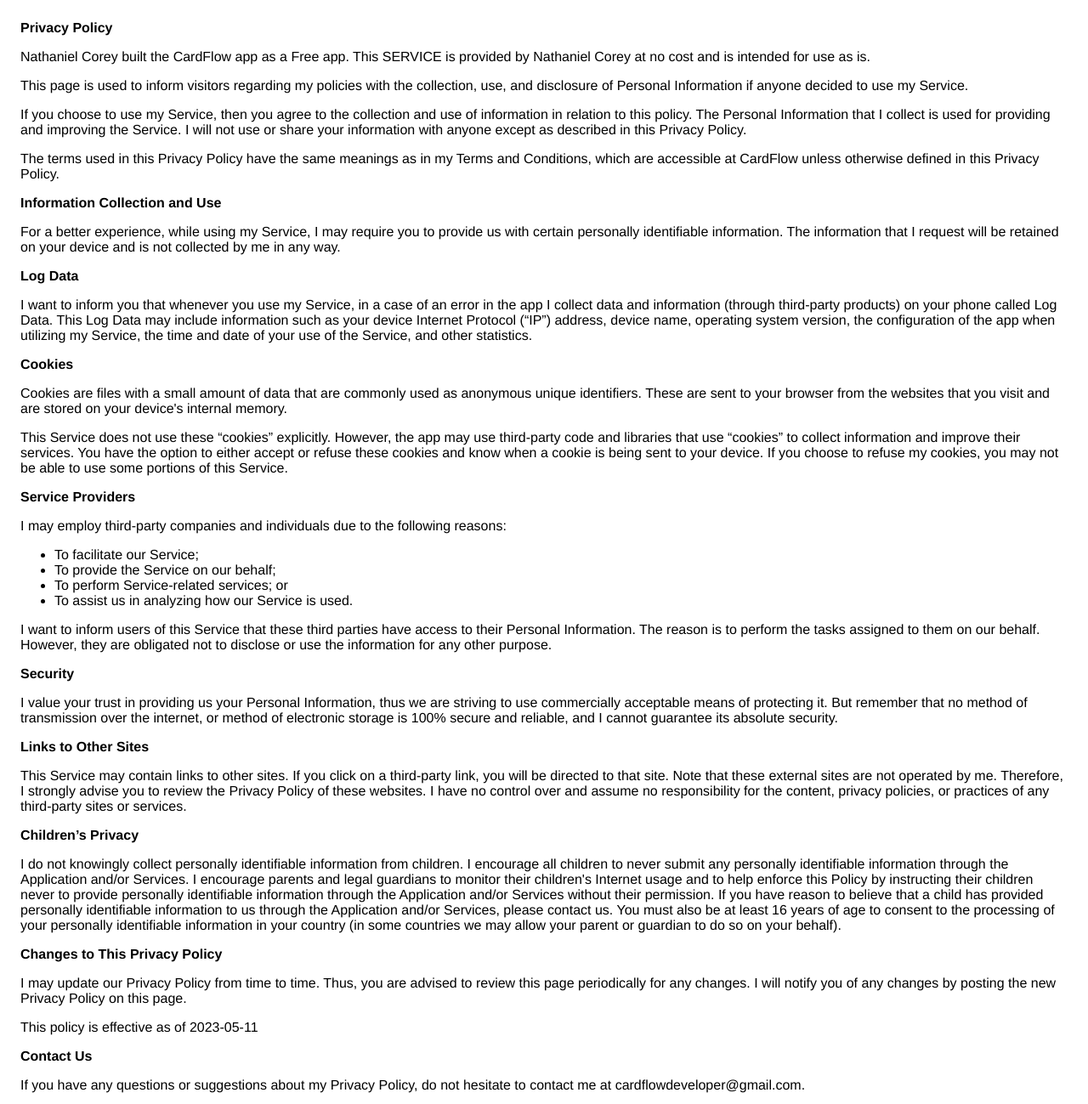
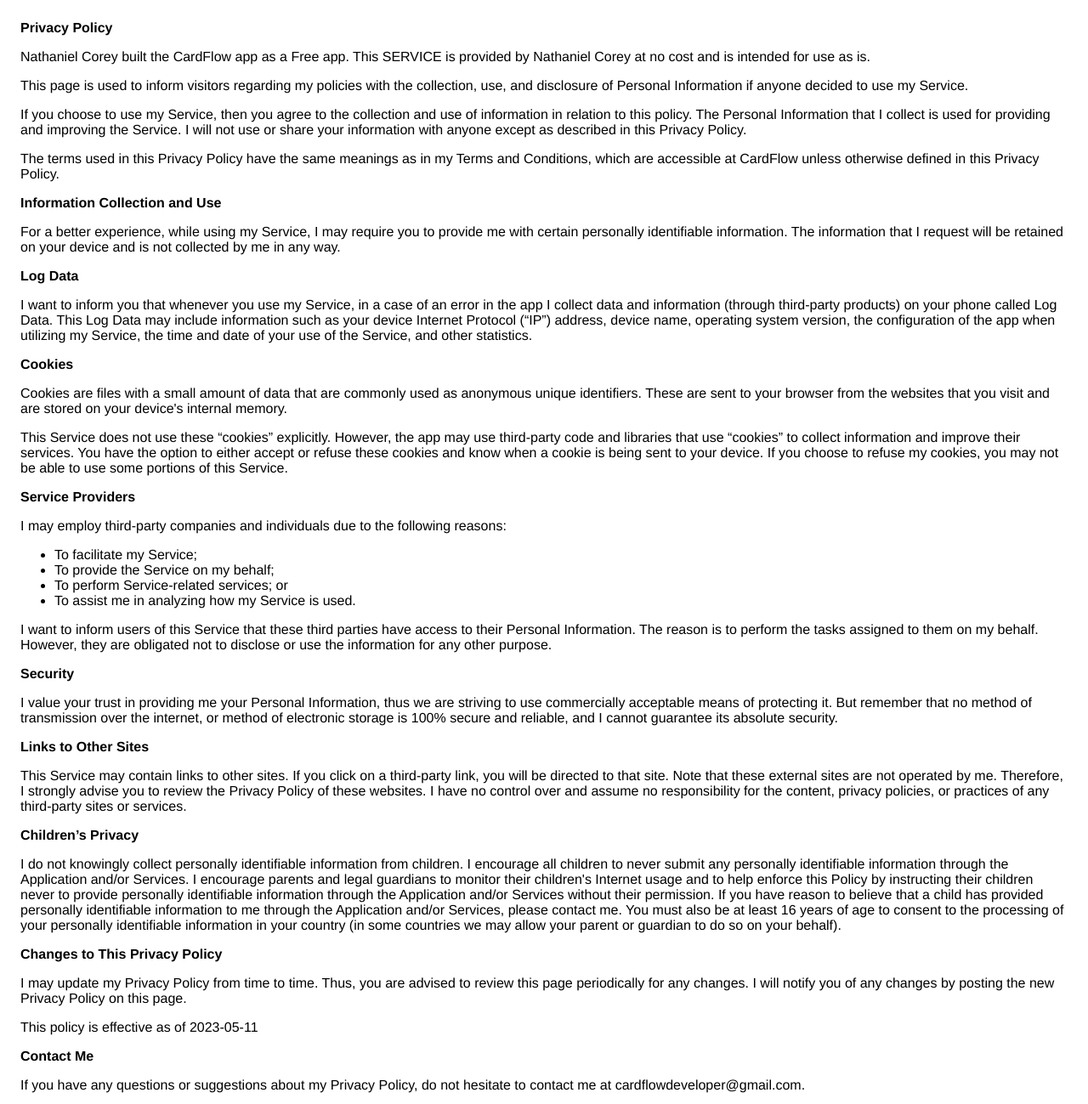
Before and after one commit to nathCode45/CardFlow-Privacy-Policy, a plain HTML site: page index.html in a window 1280 px wide. Shown: the top 1299 px of the page at 85% size. Drawn offline with Linux system fonts and the light colour scheme.

Commit message:
Update index.html

```diff
--- a/index.html
+++ b/index.html
@@ -28,7 +28,7 @@
                   CardFlow unless otherwise defined in this Privacy Policy.
                 </p> <p><strong>Information Collection and Use</strong></p> <p>
                   For a better experience, while using my Service, I
-                  may require you to provide us with certain personally
+                  may require you to provide me with certain personally
                   identifiable information. The information that
                   I request will be retained on your device and is not collected by me in any way.
                 </p> <!----> <p><strong>Log Data</strong></p> <p>
@@ -57,14 +57,14 @@
                 </p> <p><strong>Service Providers</strong></p> <p>
                   I may employ third-party companies and
                   individuals due to the following reasons:
-                </p> <ul><li>To facilitate our Service;</li> <li>To provide the Service on our behalf;</li> <li>To perform Service-related services; or</li> <li>To assist us in analyzing how our Service is used.</li></ul> <p>
+                </p> <ul><li>To facilitate my Service;</li> <li>To provide the Service on my behalf;</li> <li>To perform Service-related services; or</li> <li>To assist me in analyzing how my Service is used.</li></ul> <p>
                   I want to inform users of this Service
                   that these third parties have access to their Personal
                   Information. The reason is to perform the tasks assigned to
-                  them on our behalf. However, they are obligated not to
+                  them on my behalf. However, they are obligated not to
                   disclose or use the information for any other purpose.
                 </p> <p><strong>Security</strong></p> <p>
-                  I value your trust in providing us your
+                  I value your trust in providing me your
                   Personal Information, thus we are striving to use commercially
                   acceptable means of protecting it. But remember that no method
                   of transmission over the internet, or method of electronic
@@ -88,17 +88,17 @@
                     I encourage parents and legal guardians to monitor
                     their children's Internet usage and to help enforce this Policy by instructing
                     their children never to provide personally identifiable information through the Application and/or Services without their permission. If you have reason to believe that a child
-                    has provided personally identifiable information to us through the Application and/or Services,
-                    please contact us. You must also be at least 16 years of age to consent to the processing
+                    has provided personally identifiable information to me through the Application and/or Services,
+                    please contact me. You must also be at least 16 years of age to consent to the processing
                     of your personally identifiable information in your country (in some countries we may allow your parent
                     or guardian to do so on your behalf).
                   </p></div> <p><strong>Changes to This Privacy Policy</strong></p> <p>
-                  I may update our Privacy Policy from
+                  I may update my Privacy Policy from
                   time to time. Thus, you are advised to review this page
                   periodically for any changes. I will
                   notify you of any changes by posting the new Privacy Policy on
                   this page.
-                </p> <p>This policy is effective as of 2023-05-11</p> <p><strong>Contact Us</strong></p> <p>
+                </p> <p>This policy is effective as of 2023-05-11</p> <p><strong>Contact Me</strong></p> <p>
                   If you have any questions or suggestions about my
                   Privacy Policy, do not hesitate to contact me at cardflowdeveloper@gmail.com.
                 </p> <p>This privacy policy page was created at <a href="https://privacypolicytemplate.net" target="_blank" rel="noopener noreferrer">privacypolicytemplate.net </a>and modified/generated by <a href="https://app-privacy-policy-generator.nisrulz.com/" target="_blank" rel="noopener noreferrer">App Privacy Policy Generator</a></p>
```
